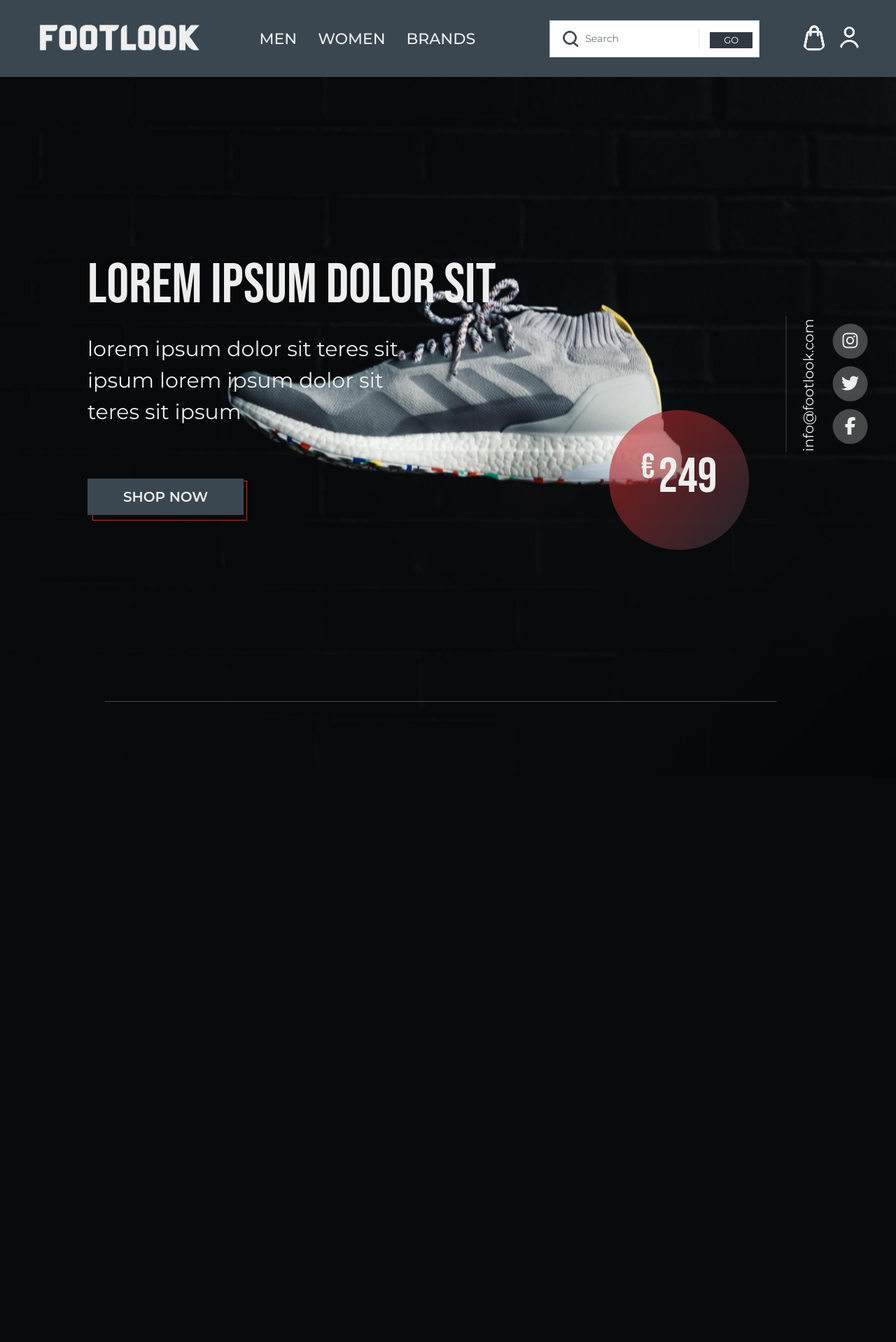
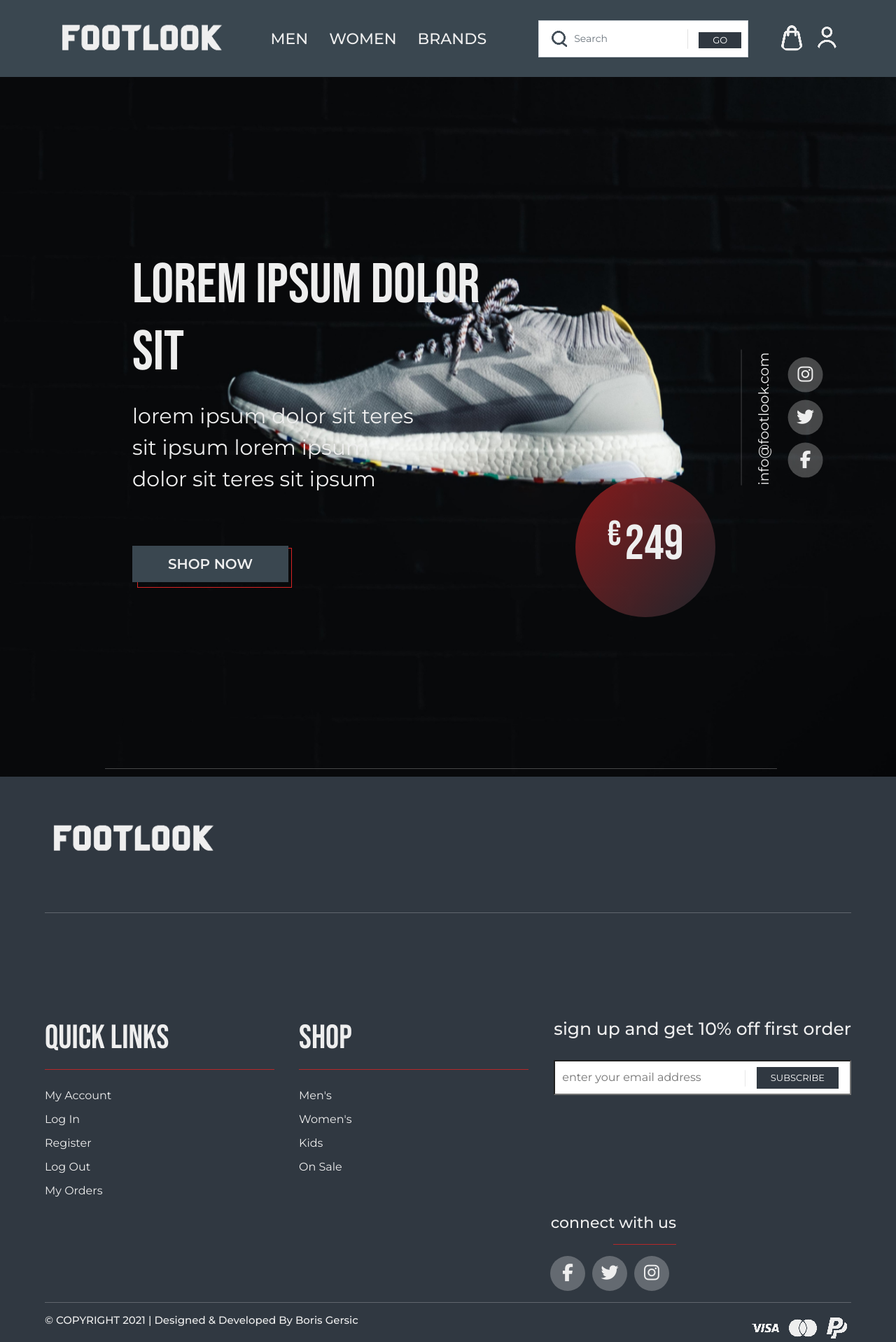
Before and after one commit to Boki136/footlook, a Django app: page / in a window 1280 px wide. Shown: the whole page at 70% size. Before the commit the page ends 1003 px from the top, so only its background shows below. Run offline with Django 3.2, Linux system fonts and the light colour scheme; some libraries are stand-ins or nearby versions.

Commit message:
build[footer lg]: implement structure & style for footer on lg screens.

```diff
--- a/static/css/base.css
+++ b/static/css/base.css
@@ -18,7 +18,7 @@ h1 {
   justify-content: space-around; }
 
 .nav-content-wrapper {
-  width: 95%;
+  width: 90%;
   margin: 0 auto; }
 
 .nav-links_wrapper a {
@@ -230,7 +230,9 @@ h1 {
 
 .hero-content-wrapper {
   display: flex;
-  align-items: center; }
+  align-items: center;
+  width: 90%;
+  margin: 0 auto; }
 
 .hero-content {
   padding: 250px 125px;
@@ -432,6 +434,110 @@ h1 {
     margin: 0 auto;
     color: #b5b5b5; }
 
+/********************** FOOTER SECTION **/
+.footer-container {
+  background: #303841; }
+
+.footer-container_wrapper {
+  width: 90%;
+  margin: 0 auto; }
+
+.footer-seperator {
+  color: #EEE; }
+
+.footer-action {
+  margin-top: 150px;
+  display: flex;
+  justify-content: space-between; }
+
+.footer-links {
+  display: flex;
+  justify-content: space-between;
+  gap: 35px;
+  width: 60%; }
+
+.newsletter-signup h2 {
+  color: #EEE;
+  font-size: 25px;
+  margin-bottom: 30px; }
+
+.newsletter-signup input {
+  width: 100%;
+  height: 50px;
+  padding: 10px;
+  border-radius: 0;
+  outline: none; }
+
+.footer-links-section {
+  width: 50%; }
+  .footer-links-section h1 {
+    color: #EEE;
+    font-size: 3em; }
+  .footer-links-section hr {
+    color: #D72323;
+    height: 1px;
+    opacity: 0.8; }
+  .footer-links-section ul {
+    list-style: none;
+    margin-top: 20px;
+    padding: 0; }
+    .footer-links-section ul li {
+      padding: 5px 0; }
+    .footer-links-section ul a {
+      color: #EEE;
+      text-decoration: none; }
+
+.newsletter-form {
+  position: relative; }
+  .newsletter-form button {
+    position: absolute;
+    right: 18px;
+    top: 10px;
+    padding: 6px 20px;
+    background: #303841;
+    color: #fff;
+    border: none;
+    outline: none;
+    font-size: 13px; }
+    .newsletter-form button::before {
+      position: absolute;
+      content: '|';
+      left: -20px;
+      color: #D0D0D0;
+      font-size: 25px;
+      bottom: -2px;
+      font-weight: 100; }
+    .newsletter-form button:hover {
+      background: #3A4750; }
+
+.footer-social {
+  text-align: right;
+  margin-right: 250px; }
+  .footer-social h2 {
+    color: #EEE;
+    font-size: 22px; }
+  .footer-social hr {
+    color: #D72323;
+    width: 10%;
+    opacity: .8;
+    margin-left: auto; }
+
+.copyright-bar {
+  margin: 0 auto;
+  clear: both; }
+  .copyright-bar hr {
+    color: #EEE; }
+  .copyright-bar h3 {
+    color: #EEE;
+    font-size: 15px; }
+
+.copyright-bar-content {
+  display: flex;
+  justify-content: space-between; }
+
+.accepted-cards img {
+  padding: 0 5px; }
+
 /************************ MEDIA QUERIES **/
 @media only screen and (min-width: 1600px) {
   .search-function input {
--- a/static/sass/base.scss
+++ b/static/sass/base.scss
@@ -29,7 +29,7 @@ h1 {
 }
 
 .nav-content-wrapper {
-    width: 95%;
+    width: 90%;
     margin: 0 auto;
 }
 
@@ -318,6 +318,8 @@ h1 {
 .hero-content-wrapper {
     display: flex;
     align-items: center;
+    width: 90%;
+    margin: 0 auto;
 }
 
 .hero-content {
@@ -590,6 +592,161 @@ h1 {
     }
 }
 
+/********************** FOOTER SECTION **/
+
+.footer-container {
+    background: $primary-black;
+
+}
+
+.footer-container_wrapper {
+    width: 90%;
+    margin: 0 auto;
+}
+
+.footer-seperator {
+    color: $paper-white;
+}
+
+.footer-action {
+    margin-top: 150px;
+    display: flex;
+    justify-content: space-between;
+}
+
+.footer-links {
+    display: flex;
+    justify-content: space-between;
+    gap: 35px;
+    width: 60%;
+}
+
+.newsletter-signup {
+
+    h2 {
+        color: $paper-white;
+        font-size: 25px;
+        margin-bottom: 30px;
+    }
+
+    input {
+        width: 100%;
+        height: 50px;
+        padding: 10px;
+        border-radius: 0;
+        outline: none;
+    }
+}
+
+.footer-links-section {
+    width: 50%;
+
+
+    h1 {
+        color: $paper-white;
+        font-size: 3em;
+    }
+
+    hr {
+        color: $red;
+        height: 1px;
+        opacity: 0.8;
+    }
+
+    ul {
+        list-style: none;
+        margin-top: 20px;
+        padding: 0;
+
+        li {
+            padding: 5px 0;
+        }
+
+        a {
+            color: $paper-white;
+            text-decoration: none;
+        }
+    }
+}
+
+.newsletter-form {
+    position: relative;
+
+    button {
+        position: absolute;
+        right: 18px;
+        top: 10px;
+        padding: 6px 20px;
+        background: $primary-black;
+        color: #fff;
+        border: none;
+        outline: none;
+        font-size: 13px;
+
+        &::before {
+            position: absolute;
+            content: '|';
+            left: -20px;
+            color: #D0D0D0;
+            font-size: 25px;
+            bottom: -2px;
+            font-weight: 100;
+        }
+
+        &:hover {
+            background: $secondary-black;
+        }
+    }
+
+}
+
+.footer-social {
+    text-align: right;
+    margin-right: 250px;
+
+    h2 {
+        color: $paper-white;
+        font-size: 22px;
+    }
+
+    hr {
+        color: $red;
+        width: 10%;
+        opacity: .8;
+        margin-left: auto;
+    }
+}
+
+.copyright-bar {
+    margin: 0 auto;
+    clear: both;
+
+
+    hr {
+        color: $paper-white;
+    }
+
+    h3 {
+
+        color: $paper-white;
+        font-size: 15px;
+    }
+
+}
+
+.copyright-bar-content {
+    display: flex;
+    justify-content: space-between;
+}
+
+.accepted-cards {
+
+
+    img {
+        padding: 0 5px;
+    }
+}
+
 /************************ MEDIA QUERIES **/
 
 
--- a/templates/base.html
+++ b/templates/base.html
@@ -42,7 +42,6 @@
     {% include 'includes/nav-lg.html' %}
     {% include 'includes/nav-mobile.html' %}
 
-
     {% if messages %}
     <div class="message-wrapper"></div>
     {% endif %}
@@ -56,6 +55,8 @@
 
     {% endblock %}
 
+    {% include 'includes/footer.html' %}
 </body>
 
+
 </html>
--- /dev/null
+++ b/templates/includes/footer.html
@@ -0,0 +1,82 @@
+<!-- Footer section-->
+<section class='footer-container'>
+    <div class="footer-container_wrapper">
+        <a href="{% url 'home' %}"><img class="navbar-brand" src="{{ MEDIA_URL }}logo.png" /></a>
+        <hr class='footer-seperator'>
+        <div class="footer-action">
+            <div class="footer-links">
+                <div class="footer-links-section">
+                    <h1>QUICK LINKS</h1>
+                    <hr>
+                    <ul>
+                        <a href="">
+                            <li>My Account</li>
+                        </a>
+                        <a href="">
+                            <li>Log In</li>
+                        </a>
+                        <a href="">
+                            <li>Register</li>
+                        </a>
+                        <a href="">
+                            <li>Log Out</li>
+                        </a>
+                        <a href="">
+                            <li>My Orders</li>
+                        </a>
+                    </ul>
+                </div>
+
+                <div class="footer-links-section">
+                    <h1>SHOP</h1>
+                    <hr>
+                    <ul>
+                        <a href="">
+                            <li>Men's</li>
+                        </a>
+                        <a href="">
+                            <li>Women's</li>
+                        </a>
+                        <a href="">
+                            <li>Kids</li>
+                        </a>
+                        <a href="">
+                            <li>On Sale</li>
+                        </a>
+                    </ul>
+                </div>
+
+            </div>
+            <div class="newsletter-signup">
+                <h2>sign up and get 10% off first order</h2>
+                <form class='newsletter-form' action="">
+                    <label class='sr-only' for="email">Email Address</label>
+                    <input type="email" id='email' name='email' placeholder="enter your email address">
+                    <button type='submit'>SUBSCRIBE</button>
+                </form>
+            </div>
+        </div>
+        <div class="footer-social">
+            <h2>connect with us</h2>
+            <hr>
+            <div class="social-icons_wrapper">
+                <a href="https://www.facebook.com/" target='_blank'><i class="fab fa-facebook-f"></i></a>
+                <a href="https://twitter.com/?lang=en" target='_blank'><i class="fab fa-twitter"></i></a>
+                <a href="https://www.instagram.com/" target='_blank'><i class=" fab fa-instagram"></i></a>
+            </div>
+        </div>
+
+        <div class="copyright-bar">
+            <hr>
+            <div class="copyright-bar-content">
+                <h3>© COPYRIGHT 2021 | Designed & Developed By Boris Gersic</h3>
+                <div class="accepted-cards">
+                    <img src="{{ MEDIA_URL}}card-1.png" alt="visa icon ">
+                    <img src="{{ MEDIA_URL}}card-2.png" alt="mastercard icon">
+                    <img src="{{ MEDIA_URL}}card-3.png" alt="paypal icon">
+                </div>
+            </div>
+        </div>
+    </div>
+
+</section>
--- a/templates/includes/nav-lg.html
+++ b/templates/includes/nav-lg.html
@@ -2,7 +2,7 @@
 
     <nav class="navbar navbar-expand-xl d-flex">
         <div class="container-fluid nav-content-wrapper">
-            <a href="/"><img class="navbar-brand" src="{{ MEDIA_URL }}logo.png" /></a>
+            <a href="{% url 'home' %}"><img class="navbar-brand" src="{{ MEDIA_URL }}logo.png" /></a>
             <button class="navbar-toggler" type="button" data-bs-toggle="collapse" data-bs-target="#navbarSupportedContent"
                 aria-controls="navbarSupportedContent" aria-expanded="false" aria-label="Toggle navigation">
                 <span class="navbar-toggler-icon"><i class="fas fa-bars fa-2x"></i></span>
--- a/templates/includes/nav-mobile.html
+++ b/templates/includes/nav-mobile.html
@@ -3,7 +3,7 @@
 <div class="mobile_nav">
     <div class="nav-content_wrapper">
         <div class="nav-content_navigate">
-            <img class="navbar-brand mobile_logo" src="{{ MEDIA_URL }}logo.png" />
+            <a href="{% url 'home' %}"><img class="navbar-brand" src="{{ MEDIA_URL }}logo.png" /></a>
             <i class="fas fa-times fa-3x"></i>
         </div>
         <ul class="mobile_nav_links">
```
Also changed, not shown: media/card-1.png (added), media/card-2.png (added), media/card-3.png (added).
